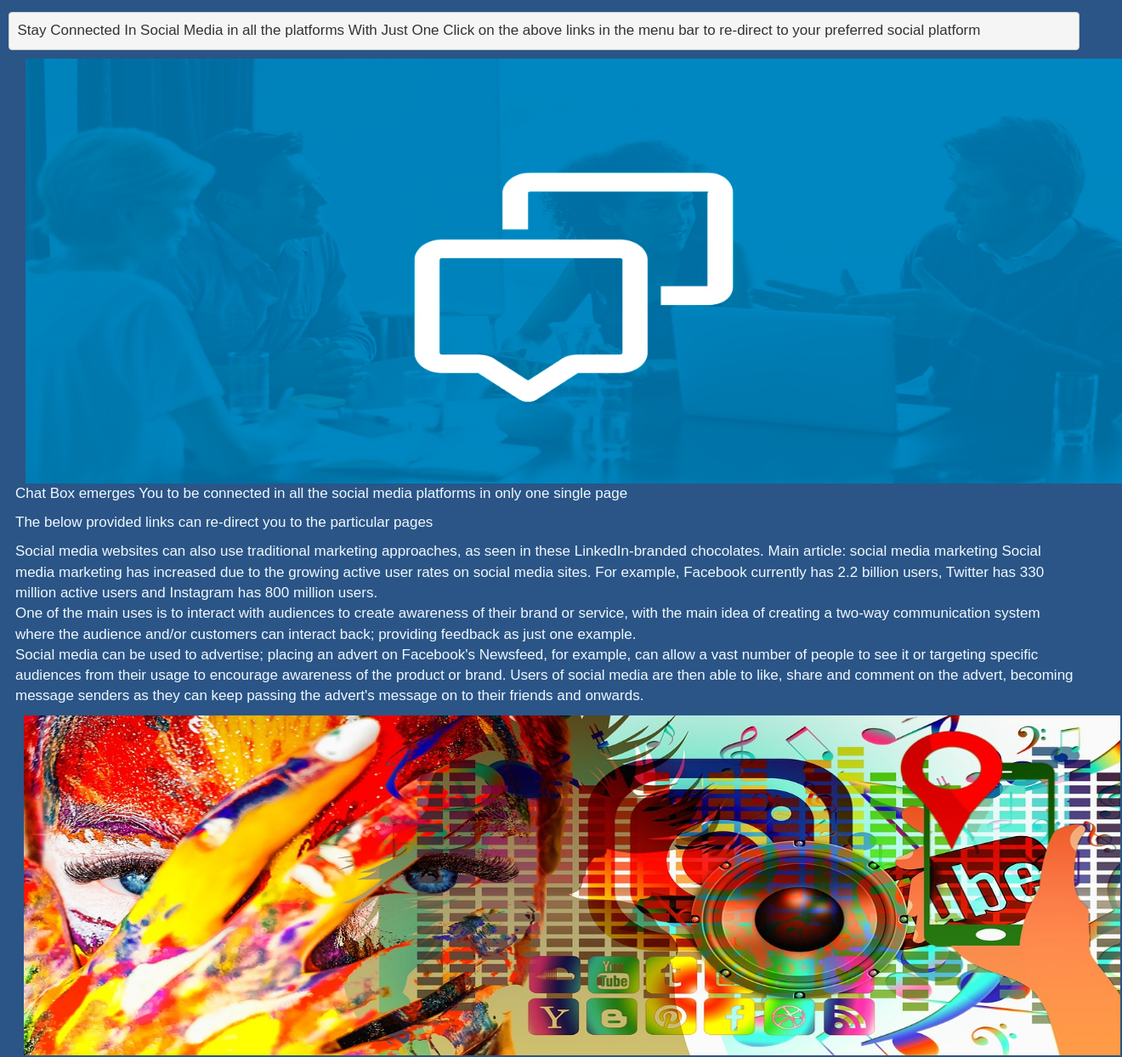
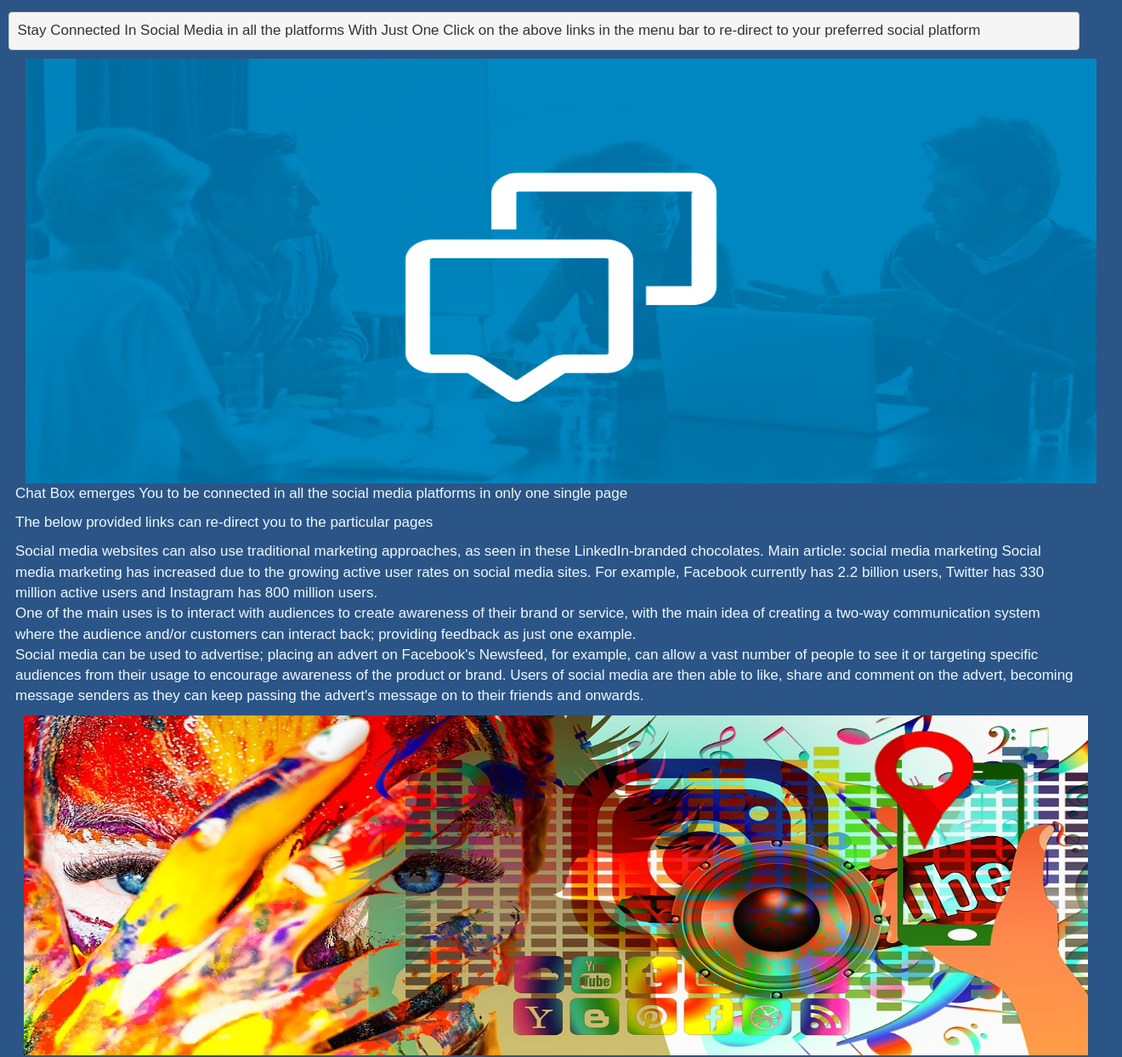
Before and after one commit to sanjaynalli/chat-box-app, a plain HTML site: page index.html in a window 1280 px wide. Shown: the part 158-1402 px from the top of the page at 85% size, 1320 px wide, since content can reach past the window. Drawn offline with nearby package versions, Linux system fonts and the light colour scheme.

Commit message:
Update index.html

```diff
--- a/index.html
+++ b/index.html
@@ -34,7 +34,7 @@
                     </div>
                   </nav>
                     <pre>Stay Connected In Social Media in all the platforms With Just One Click on the above links in the menu bar to re-direct to your preferred social platform</pre>
-<img src="share-og.jpg" width="1290px" height="500px" style="margin-left:20px" >
+<img src="share-og.jpg" width="100%" height="500px" style="margin-left:20px" >
      <br>
 <div class="demo">
 <p>Chat Box emerges You to be connected in all the social media platforms in only one single page</p>
@@ -43,7 +43,7 @@
         Social media websites can also use traditional marketing approaches, as seen in these LinkedIn-branded chocolates.
         Main article: social media marketing
        Social media marketing has increased due to the growing active user rates on social media sites. For example, Facebook currently has 2.2 billion users, Twitter has 330 million active users and Instagram has 800 million users.<br> One of the main uses is to interact with audiences to create awareness of their brand or service, with the main idea of creating a two-way communication system where the audience and/or customers can interact back; providing feedback as just one example.<br> Social media can be used to advertise; placing an advert on Facebook's Newsfeed, for example, can allow a vast number of people to see it or targeting specific audiences from their usage to encourage awareness of the product or brand. Users of social media are then able to like, share and comment on the advert, becoming message senders as they can keep passing the advert's message on to their friends and onwards.</p>
-       <img src="social-media-3758364_1280.jpg" width="1290px" height="400px" style="margin-left:10px">
+       <img src="social-media-3758364_1280.jpg" width="100%" height="400px" style="margin-left:10px">
 <h4><b>Twitter</b></h4>
 <p>Twitter allows companies to promote their products in short messages known as tweets limited to 140 characters which appear on followers' Home timelines.Tweets can contain text, Hashtag, photo, video, Animated GIF, Emoji, or links to the product's website and other social media profiles, etc.Twitter is also used by companies to provide customer service.Some companies make support available 24/7 and answer promptly, thus improving brand loyalty and appreciation.</p>
 <h4><b>Facebook</b></h4>
```
